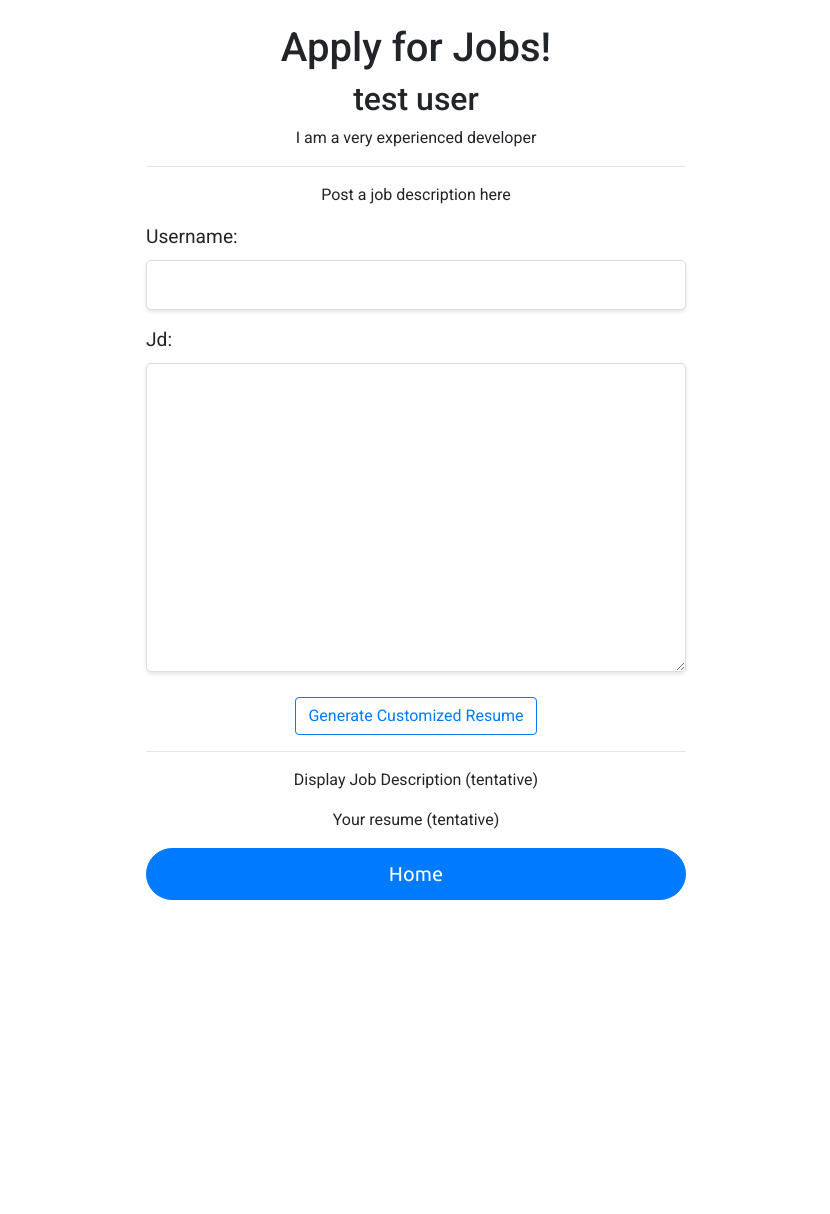
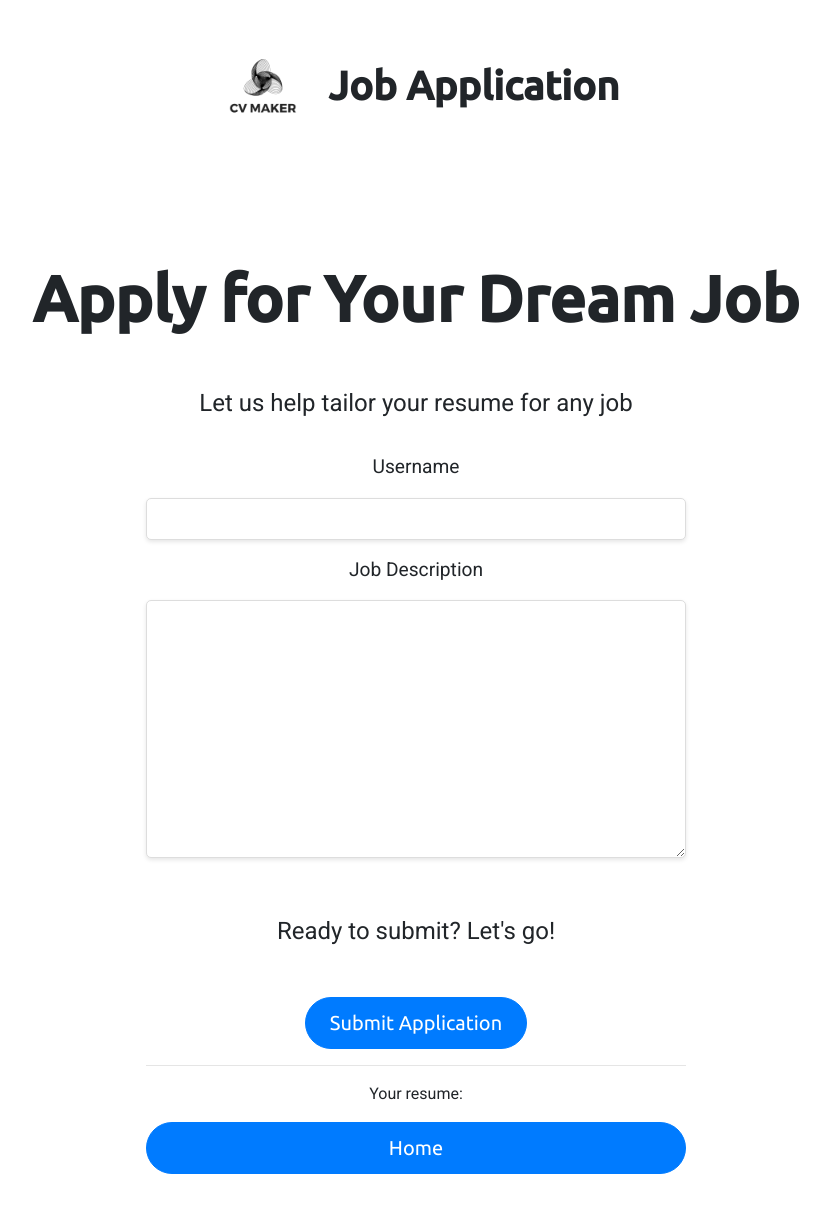
Before and after one commit to KevinISun/CV-Maker, a Django app: page /apply/ in a window 1280 px wide. Shown: the whole page, without its empty margins (224-1054 px from the left). Before the commit the page ends 900 px from the top, so only its background shows below. Run offline with Django 4.2, Linux system fonts and the light colour scheme; some libraries are stand-ins or nearby versions.

Commit message:
Updating application page design

```diff
--- a/myblog/blog/forms.py
+++ b/myblog/blog/forms.py
@@ -6,7 +6,16 @@ class PostForm(forms.ModelForm):
         model = Post
         fields = ['username', 'content']
 
+# class JdForm(forms.ModelForm):
+#     class Meta:
+#         model = JdPost
+#         fields = ['username', 'jd']
+
 class JdForm(forms.ModelForm):
     class Meta:
         model = JdPost
         fields = ['username', 'jd']
+        labels = {
+            'username': 'Username',
+            'jd': 'Job Description',
+        }
--- a/myblog/blog/models.py
+++ b/myblog/blog/models.py
@@ -11,6 +11,7 @@ class JdPost(models.Model):
     # jd = models.CharField(max_length=300)
     username = models.CharField(max_length=200)
     jd = models.TextField()
+
     # created_at = models.DateTimeField(auto_now_add=True)
 
 class UserData(models.Model):
--- a/myblog/blog/templates/blog/apply.html
+++ b/myblog/blog/templates/blog/apply.html
@@ -4,39 +4,52 @@
     Application
 {% endblock %}
 
+{% load static %}
+
 {% block content %}
-<div class="container my-4">
-    <h1 class="text-center">Apply for Jobs!</h1>
+<div class="container my-4 py-3 rounded">
+    <div class="row justify-content-center">
+        <div class="col-12 col-md-6 text-center">
+            <div class="d-flex align-items-center justify-content-center mb-4">
+                <img src="{% static 'img/logo.png' %}" alt="Company logo" class="img-fluid" style="width: 100px;">
+                <h1 class="ml-3 header">Job Application</h1>
+            </div>
+        </div>
+    </div>
+
+    <h1 class="large-text text-center mt-custom mb-5">Apply for Your Dream Job</h1>
+    <p class="larger-text text-center">Let us help tailor your resume for any job</p>
 
     <div class="row justify-content-center">
-        <div class="col-12 col-md-6">
-            <h2 class="text-center">{{ posts.username }}</h2>
-            <p class="text-center">{{ posts.content }}</p>
-            <hr>
-            <p class="text-center">Post a job description here</p>
-
+        <div class="col-12 col-md-6 text-center">
             <form method="post" class="mt-3">
                 {% csrf_token %}
 
                 <div class="form-group">
-                    {{ form.as_p }}
+                    <p>{{ form.username.label }}</p>
+                    {{ form.username }}
                 </div>
 
-                <button type="submit" class="btn btn-outline-primary mt-2 d-block mx-auto">Generate Customized Resume</button>
+                <div class="form-group">
+                    <p>{{ form.jd.label }}</p>
+                    {{ form.jd }}
+                </div>
+
+                <p class="mt-5 mb-5 larger-text">Ready to submit? Let's go!</p>
+
+                <button type="submit" class="btn ubuntu btn-primary mt-2 d-block mx-auto" style="border-radius: 50px; padding: 10px 24px; font-size: 20px;">Submit Application</button>
             </form>
 
             <hr>
 
-            <p class="text-center">Display Job Description (tentative)</p>
-
-            <p class="text-center">Your resume (tentative)</p>
+            <p class="text-center">Your resume:</p>
             {% if resume %}
-            <div class="resume">
-                {{ resume|linebreaks }}
+            <div class="resume" style="text-align: left;">
+                {{ resume|linebreaks|safe}}
             </div>
             {% endif %}
+
             <a href="/" class="btn ubuntu btn-primary mt-2 d-block mx-auto" style="border-radius: 50px; padding: 10px 24px; font-size: 20px;">Home</a>
-
         </div>
     </div>
 </div>
--- a/myblog/blog/views.py
+++ b/myblog/blog/views.py
@@ -57,7 +57,6 @@ def generate_resume(job_description, username):
 
 def apply(request):
     form = JdForm(request.POST or None)
-    posts = {"username":"test user", "content":"I am a very experienced developer"}
     resume = ""
 
     if form.is_valid():
@@ -66,9 +65,9 @@ def apply(request):
         # use username to retrieve user information
         # store it and pass it to generate_resume function
         resume = generate_resume(jd, username)
-        return render(request, 'blog/apply.html', {'posts': posts, 'form': form, 'jd': jd, 'resume': resume})
+        return render(request, 'blog/apply.html', {'form': form, 'jd': jd, 'resume': resume})
 
-    return render(request, 'blog/apply.html', {'posts': posts, 'form': form})
+    return render(request, 'blog/apply.html', {'form': form})
 
 # get personal info from the username
 
```
Also changed, not shown: myblog/db.sqlite3.
